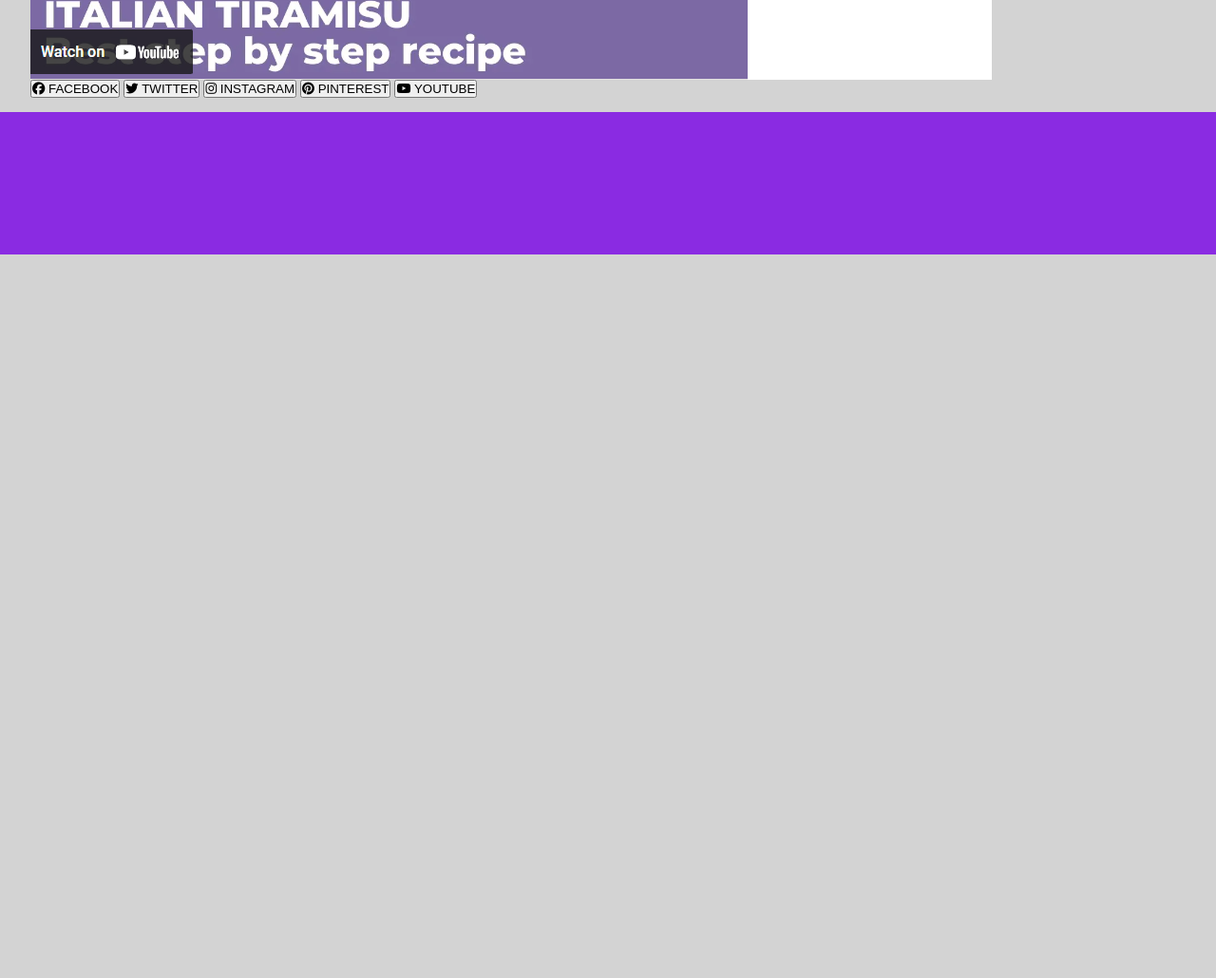
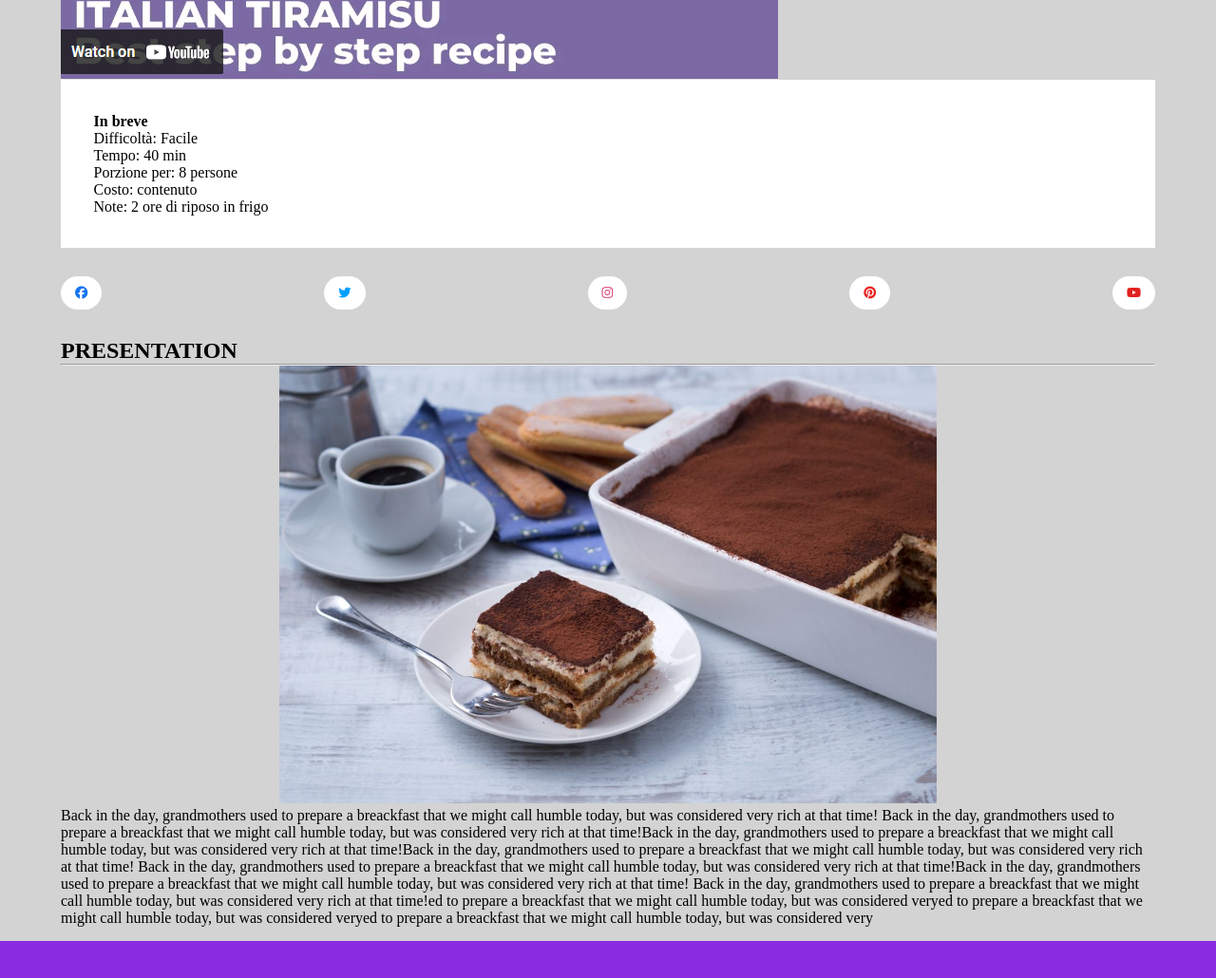
Before and after one commit to DamianoCelesti/htmlcss-responsive-layout, a plain HTML site: page index.html in a window 1280 px wide. Shown: the part 500-1530 px from the top of the page at 95% size. Before the commit the page ends 800 px from the top, so only its background shows below. Drawn offline with Linux system fonts and the light colour scheme.

Commit message:
added presentation

```diff
--- a/index.html
+++ b/index.html
@@ -24,7 +24,7 @@
             <h2>Tiramisù <span>(dolce tradizionale)</span></h2>
             <div class="container-info">
                 <div class="container-img">
-                    <img src="./img/image (10).png" alt="foto-yt">
+                    <img class="img-prova" src="./img/image (10).png" alt="foto-yt">
                 </div>
                 <div class="info">
                     <h4>In breve</h4>
@@ -54,7 +54,26 @@
                 </button>
 
             </div>
-
+            <div class="container-banner">
+                <img class="img-prova" src="./img/banner.png" alt="banner">
+            </div>
+            <h2>PRESENTATION</h2>
+            <hr>
+            <div class="prese-img">
+                <img src="./img/tiramisu.jpg" alt="">
+            </div>
+            <p>Back in the day, grandmothers used to prepare a breackfast that we might call humble today, but was
+                considered very rich at that time! Back in the day, grandmothers used to prepare a breackfast that we
+                might call humble today, but was considered very rich at that time!Back in the day, grandmothers used to
+                prepare a breackfast that we might call humble today, but was considered very rich at that time!Back in
+                the day, grandmothers used to prepare a breackfast that we might call humble today, but was considered
+                very rich at that time! Back in the day, grandmothers used to prepare a breackfast that we might call
+                humble today, but was considered very rich at that time!Back in the day, grandmothers used to prepare a
+                breackfast that we might call humble today, but was considered very rich at that time! Back in the day,
+                grandmothers used to prepare a breackfast that we might call humble today, but was considered very rich
+                at that time!ed to prepare a breackfast that we might call humble today, but was considered veryed to
+                prepare a breackfast that we might call humble today, but was considered veryed to prepare a breackfast
+                that we might call humble today, but was considered very</p>
         </div>
 
         </div>
--- a/style.css
+++ b/style.css
@@ -17,7 +17,6 @@
     display: flex;
     align-items: center;
     justify-content: center;
-    width: 100%;
 }
 
 header h1 {
@@ -32,13 +31,13 @@
 /* main */
 
 .container {
-    width: 95%;
+    width: 90%;
     margin: 15px auto;
 
     /* background-color: blue;
     height: 400px; */
 }
-.container img {
+.container-info img {
     width: 100%;
     display: block;
 }
@@ -46,10 +45,69 @@
 .container-info {
     display: flex;
     flex-wrap: wrap;
+
 }
 .info {
     padding: 3%;
     background-color: white;
+    width: 100%;
+
+}
+
+
+/* bottoni */
+.bottone {
+    background-color: white;
+    border: none;
+    border-radius: 9999px;
+    padding: 10px 15px;
+}
+
+
+
+
+/*banner */
+.container-banner img {
+    width: 100%;
+}
+.container-banner{
+    display: none;
+}
+/* social */
+.social {
+    display: flex;
+    justify-content: space-between;
+    padding: 30px 0;
+}
+.social span {
+    display: none;
+}
+.fa-facebook{
+    color: #1775f0;
+}
+
+.fa-twitter{
+    color: #009eff;
+}
+
+.fa-instagram{
+    color: #db4179;
+}
+
+.fa-pinterest{
+    color: #e92525;
+}
+
+.fa-youtube{
+    color: #e22020;
+}
+
+
+
+/* presentation */
+.prese-img img {
+    width: 100%;
+    padding: 0 20%;
 }
 
 /* footer */
```
